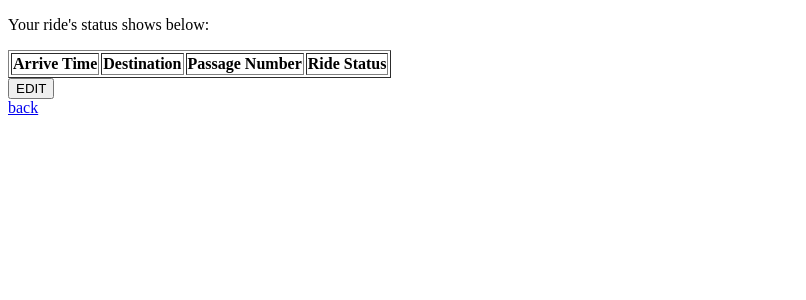
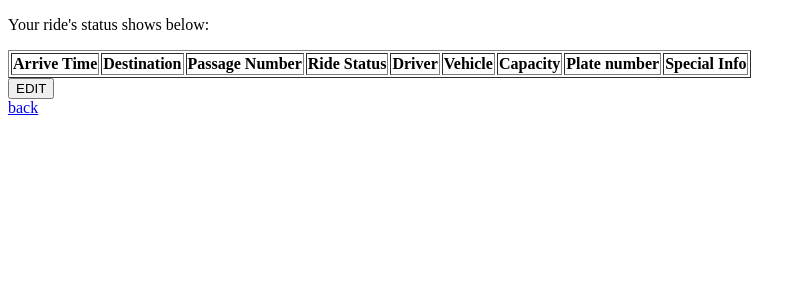
Before and after one commit to ReKaiwang/RideShareSystem, a Django app: page /request/riderequest/ridelist in a window 1280 px wide. Shown: the top 300 px of the page, without its empty margins (0-806 px from the left). Run offline with Django 3.2, Linux system fonts and the light colour scheme; a user stored in the database is signed in; lists and menus that the app fills with data are empty.

Commit message:
change the ride-view window

```diff
--- a/ride_request/forms.py
+++ b/ride_request/forms.py
@@ -5,7 +5,7 @@ from ride_request.models import ride_request
 class NewRide(forms.ModelForm):
     class Meta:
         model = ride_request
-        exclude = ['user','ride_status']
+        exclude = ['user','ride_status','driver','vehicle','capacity','plate','info',]
         #fields = '__all__'
 
 class ComRide(forms.ModelForm):
--- a/ride_request/models.py
+++ b/ride_request/models.py
@@ -37,7 +37,11 @@ class ride_request(models.Model):
     Share = models.BooleanField(blank = False)
     Other_request = models.CharField(max_length = 256, blank =True, help_text="Optional", choices=SIZE)
     ride_status = models.CharField(max_length = 200, blank = True, default = 'O', choices = STATUS_TYPE)
-
+    driver=models.CharField(max_length= 200,blank=True)
+    vehicle=models.CharField(max_length= 200,blank=True)
+    capacity=models.IntegerField(blank=True,null=True)
+    plate=models.CharField(max_length= 200,blank=True)
+    info=models.CharField(max_length= 200,blank=True)
     def __str__(self):
         return self.Destination
 
--- a/templates/ride_request/status_view.html
+++ b/templates/ride_request/status_view.html
@@ -15,6 +15,11 @@
             <th>Destination</th>
             <th>Passage Number</th>
             <th>Ride Status</th>
+            <th>Driver</th>
+            <th>Vehicle</th>
+            <th>Capacity</th>
+            <th>Plate number</th>
+            <th>Special Info</th>
         </tr>
       {% for ride in list %}
        <tr>
@@ -31,6 +36,11 @@
 
            {%endif%}
             {%endif%}
+           <td> {{ride.driver}} </td>
+           <td> {{ride.vehicle}} </td>
+           <td> {{ride.capacity}}</td>
+           <td> {{ride.plate}} </td>
+           <td> {{ride.info}} </td>
 
        </tr>
              {% endfor %}
--- a/templates/signup.html
+++ b/templates/signup.html
@@ -9,5 +9,7 @@
   {% csrf_token %}
   {{ form.as_p }}
   <button type="submit">Sign up</button>
+  <br><a href="{% url 'home' %}">back</a>
+
 </form>
 {% endblock %}
```
Also changed, not shown: driver/views.py (+7 -2 lines), db.sqlite3, ride_request/migrations/0003_auto_20190205_2029.py (added).
